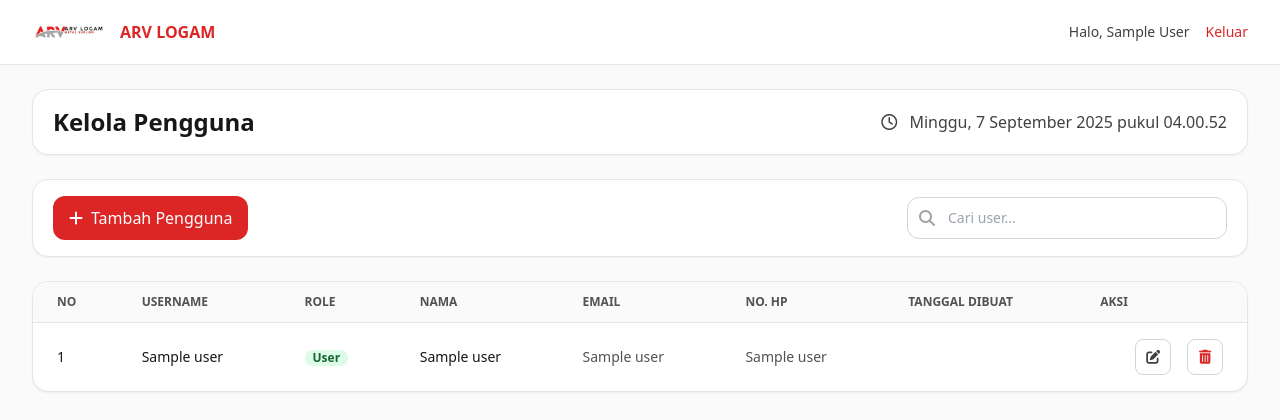
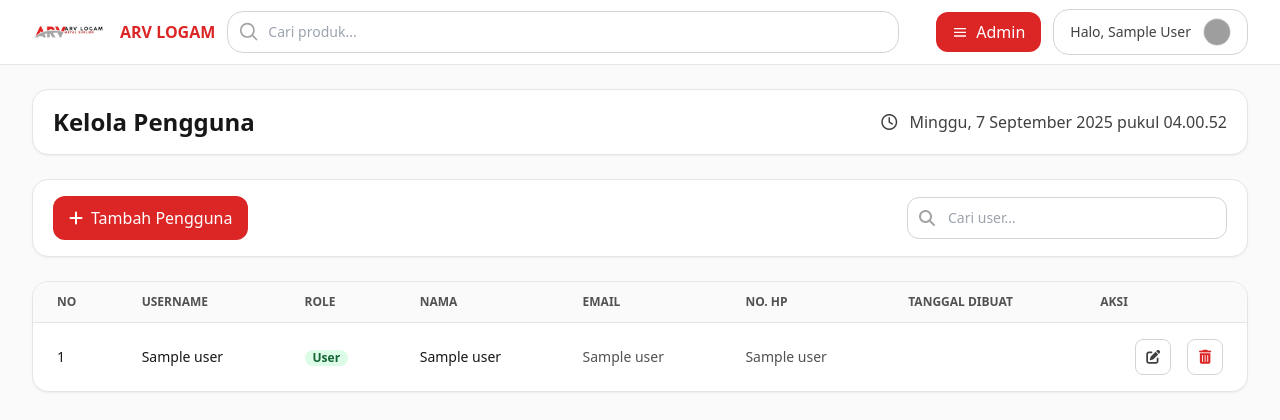
Before and after one commit to ARVLogam/my-flask-app, a Flask app: template templates/kelolaUser.html in a window 1280 px wide. Shown: the top 420 px of the page. Run offline with Flask 3, Linux system fonts and the light colour scheme; the visitor is signed in with stand-in values (Sample User, id 1); the template is opened without the code that fills it: most values are stand-ins (such as "Sample title", 1, 10 or a date in 2020); some libraries are stand-ins or nearby versions; grey boxes are pictures that could not be loaded.

Commit message:
Update navbar.html

```diff
--- a/templates/navbar.html
+++ b/templates/navbar.html
@@ -1,23 +1,88 @@
 <!-- templates/navbar.html -->
-<!-- templates/navbar.html -->
-<header class="sticky top-0 z-50 bg-white border-b border-neutral-200 bg-white/90 backdrop-blur">
-  <div class="max-w-7xl mx-auto px-4 sm:px-6 lg:px-8 h-16 flex items-center justify-between">
+<header class="sticky top-0 z-50 bg-white/90 backdrop-blur border-b border-neutral-200">
+  <div class="max-w-7xl mx-auto px-4 sm:px-6 lg:px-8 h-16 flex items-center gap-3">
 
     <!-- Logo -->
-    <a href="{{ url_for('dashboard') }}" class="flex items-center gap-2">
+    <a href="{{ url_for('dashboard') }}" class="shrink-0 flex items-center gap-2">
       <img src="{{ url_for('static', filename='img/logo.PNG') }}" alt="Logo" class="h-8 w-auto">
       <span class="font-bold text-red-600 hidden sm:inline">ARV LOGAM</span>
     </a>
 
-    <!-- Menu kanan -->
-    <div class="flex items-center gap-4">
-      <span class="text-sm text-neutral-700">Halo, {{ nama|default('Pengguna') }}</span>
-      <a href="{{ url_for('logout') }}" class="text-sm text-red-600 hover:underline">Keluar</a>
+    <!-- Search (opsional) -->
+    <form action="#" class="relative flex-1 max-w-2xl hidden sm:block">
+      <input
+        type="search"
+        placeholder="Cari produk..."
+        class="w-full rounded-2xl border border-neutral-300 bg-white py-2.5 pl-10 pr-4 text-sm
+               focus:outline-none focus:ring-2 focus:ring-red-500 focus:border-red-500">
+      <svg class="absolute left-3 top-1/2 -translate-y-1/2 h-5 w-5 text-neutral-400" viewBox="0 0 24 24" fill="none" stroke="currentColor" aria-hidden="true">
+        <path stroke-linecap="round" stroke-linejoin="round" stroke-width="2"
+              d="m21 21-4.35-4.35M10 18a8 8 0 1 1 0-16 8 8 0 0 1 0 16z"/>
+      </svg>
+    </form>
+
+    <!-- Kanan -->
+    <div class="flex items-center gap-3 ml-auto">
+
+      {# ==== TOMBOL ADMIN (muncul hanya jika role == 'admin') ==== #}
+      {% if (role|default('')) == 'admin' %}
+      <div class="relative" data-admin-menu>
+        <button type="button" id="btnAdmin"
+                class="inline-flex items-center gap-2 bg-red-600 text-white px-4 py-2 rounded-xl hover:bg-red-700">
+          <!-- icon hamburger -->
+          <svg class="h-4 w-4" viewBox="0 0 24 24" fill="currentColor" aria-hidden="true">
+            <path d="M3 6h18v2H3V6zm0 5.5h18v2H3v-2zM3 17h18v2H3v-2z"/>
+          </svg>
+          <span>Admin</span>
+        </button>
+
+        <!-- Dropdown Admin -->
+        <div id="menuAdmin"
+             class="hidden absolute right-0 mt-2 w-56 rounded-2xl border border-neutral-200 bg-white shadow-xl overflow-hidden z-50">
+          <a href="{{ url_for('menuAdmin', roleMenu='kelolaUser') }}"
+             class="flex items-center gap-3 px-4 py-3 hover:bg-neutral-50 nav-close">
+            <svg class="h-5 w-5 text-violet-600" viewBox="0 0 24 24" fill="currentColor" aria-hidden="true">
+              <path d="M16 11c1.66 0 2.99-1.34 2.99-3S17.66 5 16 5s-3 1.34-3 3 1.34 3 3 3zm-8 0c1.66 0 3-1.34 3-3S9.66 5 8 5 5 6.34 5 8s1.34 3 3 3zm0 2c-2.33 0-7 1.17-7 3.5V19h14v-2.5C15 14.17 10.33 13 8 13zm8 0c-.29 0-.62.02-.97.05 1.16.84 1.97 1.97 1.97 3.45V19h6v-2.5c0-2.33-4.67-3.5-7-3.5z"/>
+            </svg>
+            <span>Kelola User</span>
+          </a>
+        </div>
+      </div>
+      {% endif %}
+
+      <!-- MENU USER -->
+      <div class="relative" data-user-menu>
+        <button type="button" id="btnUser"
+                class="inline-flex items-center gap-3 px-4 py-2 rounded-2xl border border-neutral-300 bg-white hover:bg-neutral-100">
+          <span class="hidden sm:block text-sm text-neutral-700">Halo, {{ nama|default('Pengguna') }}</span>
+          <!-- Avatar (fallback guest) -->
+          {% set _avatar = avatar_url if avatar_url is defined and avatar_url else 'img/avatars/guest.png' %}
+          <img
+            src="{{ url_for('static', filename=_avatar) }}?v={{ range(1,1000000)|random }}"
+            alt="avatar"
+            class="h-7 w-7 rounded-full object-cover border">
+        </button>
+
+        <div id="menuUser"
+             class="hidden absolute right-0 mt-2 w-56 rounded-2xl border border-neutral-200 bg-white shadow-xl overflow-hidden z-50">
+          <a href="{{ url_for('editProfile') }}" class="flex items-center gap-3 px-4 py-3 hover:bg-neutral-50 nav-close">
+            <svg class="h-5 w-5 text-blue-600" viewBox="0 0 24 24" fill="currentColor" aria-hidden="true">
+              <path d="M12 12c2.21 0 4-1.79 4-4s-1.79-4-4-4S8 5.79 8 8s1.79 4 4 4zm-6 8v-1c0-2.21 3.58-4 8-4s8 1.79 8 4v1H6z"/>
+            </svg>
+            <span>Edit Profil</span>
+          </a>
+          <a href="{{ url_for('logout') }}" class="flex items-center gap-3 px-4 py-3 hover:bg-neutral-50 text-red-600 nav-close">
+            <svg class="h-5 w-5" viewBox="0 0 24 24" fill="currentColor" aria-hidden="true">
+              <path d="M16 13v-2H7V8l-5 4 5 4v-3h9zm3 7H11a2 2 0 0 1-2-2v-3h2v3h8V6h-8v3H9V6a2 2 0 0 1 2-2h8a2 2 0 0 1 2 2v12a2 2 0 0 1-2 2z"/>
+            </svg>
+            <span>Keluar</span>
+          </a>
+        </div>
       </div>
 
     </div>
+  </div>
 </header>
-
 
 <script>
   // Toggle & auto-close dropdown
@@ -28,25 +93,21 @@
     const userMenu  = document.getElementById('menuUser');
 
     const hideAll = () => {
-      if (adminMenu) adminMenu.classList.add('hidden');
-      if (userMenu)  userMenu.classList.add('hidden');
+      adminMenu && adminMenu.classList.add('hidden');
+      userMenu  && userMenu.classList.add('hidden');
     };
 
-    if (adminBtn && adminMenu) {
-      adminBtn.addEventListener('click', (e) => {
+    adminBtn && adminBtn.addEventListener('click', (e) => {
       e.stopPropagation();
       adminMenu.classList.toggle('hidden');
-        if (userMenu) userMenu.classList.add('hidden');
+      userMenu && userMenu.classList.add('hidden');
     });
-    }
 
-    if (userBtn && userMenu) {
-      userBtn.addEventListener('click', (e) => {
+    userBtn && userBtn.addEventListener('click', (e) => {
       e.stopPropagation();
       userMenu.classList.toggle('hidden');
-        if (adminMenu) adminMenu.classList.add('hidden');
+      adminMenu && adminMenu.classList.add('hidden');
     });
-    }
 
     // Klik di luar -> tutup
     document.addEventListener('click', (e) => {
```
Lines whose indentation alone changed are shown as unchanged.
